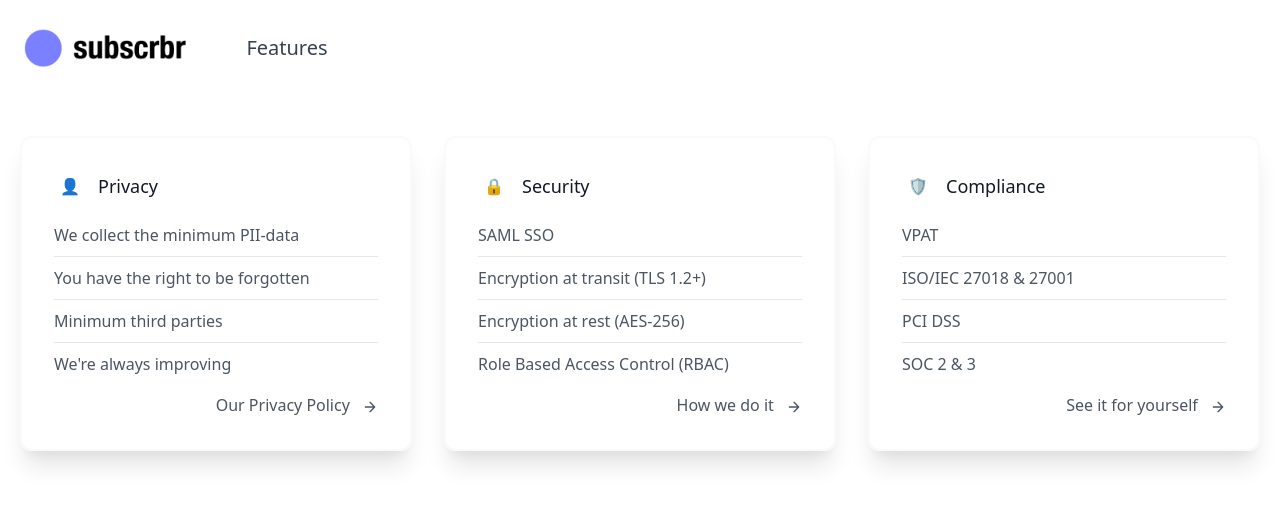
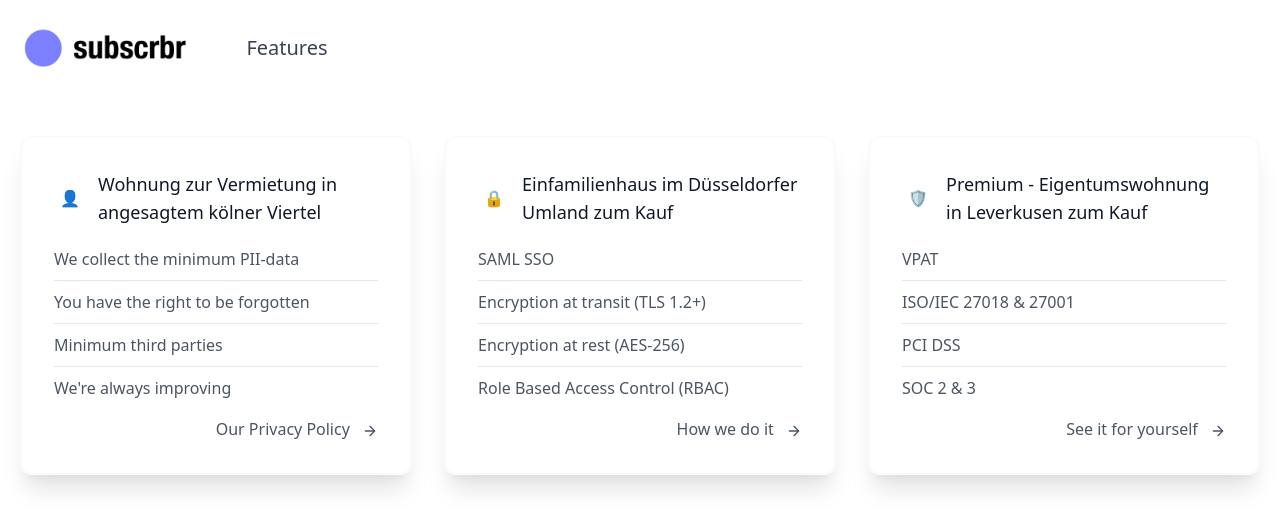
Before and after one commit to BastiaanRudolf/subscrbr, a Vue app: page /features in a window 1280 px wide. Shown: the top 528 px of the page. Built offline with nearby package versions, Linux system fonts and the light colour scheme.

Commit message:
Update Features.vue

```diff
--- a/src/components/Features.vue
+++ b/src/components/Features.vue
@@ -10,7 +10,7 @@
                             <div class="w-8 h-8 mr-3 inline-flex items-center justify-center rounded-full text-white flex-shrink-0">
                                 👤
                             </div>
-                            <h2 class="text-gray-900 text-lg title-font font-medium">Privacy</h2>
+                            <h2 class="text-gray-900 text-lg title-font font-medium">Wohnung zur Vermietung in angesagtem kölner Viertel</h2>
                         </div>
                         <div class="flex-grow relative">
                             <p class="leading-relaxed text-base">
@@ -45,7 +45,7 @@
                             <div class="w-8 h-8 mr-3 inline-flex items-center justify-center rounded-full text-white flex-shrink-0">
                                 🔒
                             </div>
-                            <h2 class="text-gray-900 text-lg title-font font-medium">Security</h2>
+                            <h2 class="text-gray-900 text-lg title-font font-medium">Einfamilienhaus im Düsseldorfer Umland zum Kauf</h2>
                         </div>
                         <div class="flex-grow relative">
                             <p class="leading-relaxed text-base">
@@ -82,7 +82,7 @@
                             <div class="w-8 h-8 mr-3 inline-flex items-center justify-center rounded-full text-white flex-shrink-0">
                                 🛡️
                             </div>
-                            <h2 class="text-gray-900 text-lg title-font font-medium">Compliance</h2>
+                            <h2 class="text-gray-900 text-lg title-font font-medium">Premium - Eigentumswohnung in Leverkusen zum Kauf</h2>
                         </div>
                         <div class="flex-grow relative">
                             <p class="leading-relaxed text-base">
```
